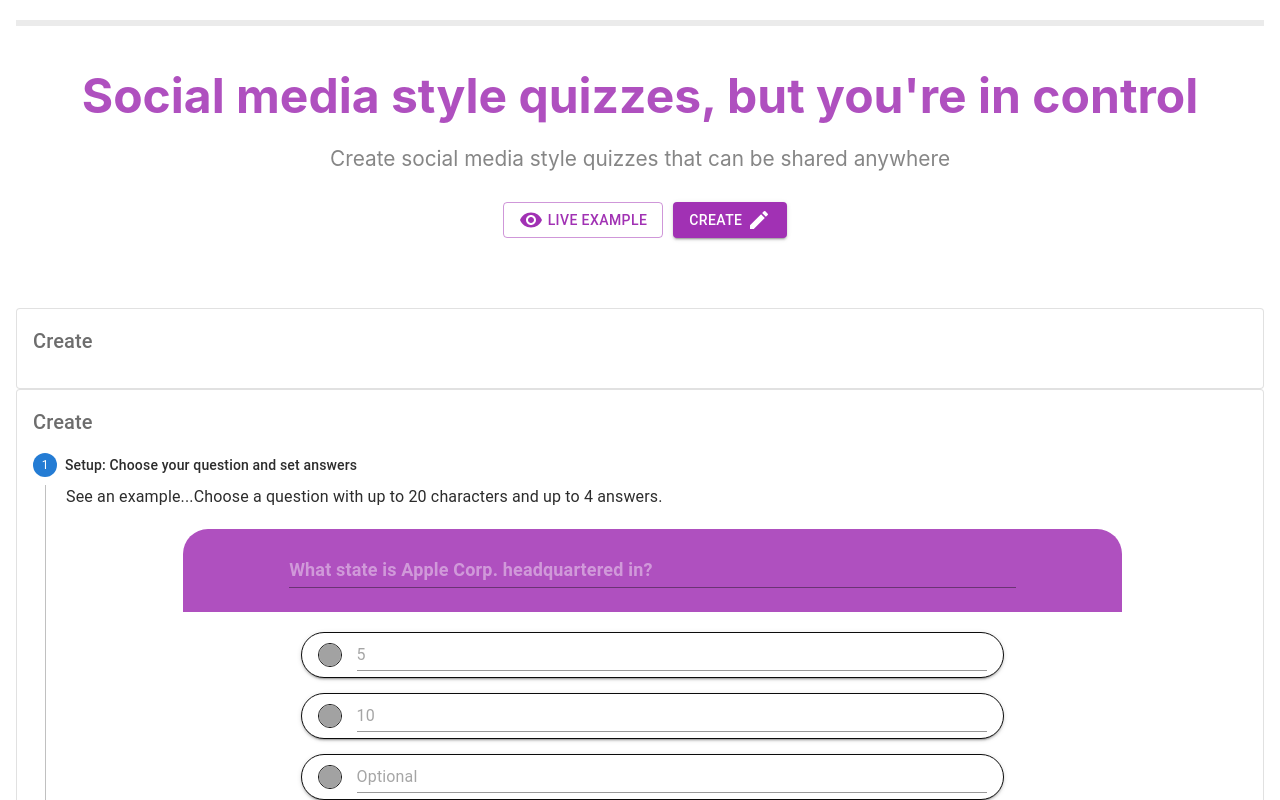
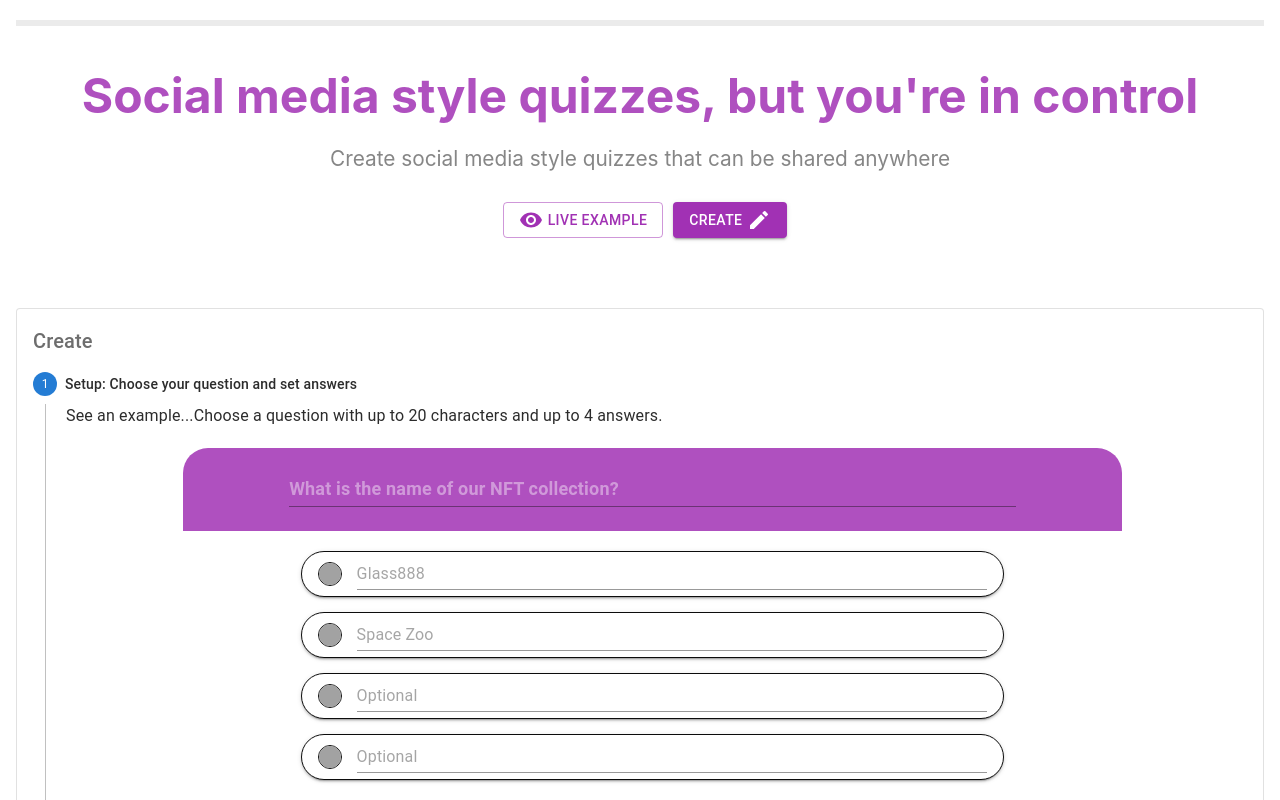
Before and after one commit to mattlovestech/Trivial, a Next.js app: page / in a window 1280 px wide. Shown: the top 800 px of the page. Built offline with nearby package versions, Linux system fonts and the light colour scheme; grey boxes are pictures that could not be loaded.

Commit message:
added more styling for flow

```diff
--- a/components/getStartedFlow.js
+++ b/components/getStartedFlow.js
@@ -13,12 +13,13 @@ import Input from "@mui/material/Input";
 import {Stack} from "@mui/material";
 import MoreHorizIcon from "@mui/icons-material/MoreHoriz";
 import {
+    Add, AddLink,
     AddLinkRounded,
     ChangeCircle,
     ChangeCircleOutlined, Circle,
-    CircleNotificationsRounded,
+    CircleNotificationsRounded, Code, CopyAll, CopyAllOutlined, Create,
     Edit,
-    EditAttributesRounded, FindInPage, FindInPageRounded, Save
+    EditAttributesRounded, FindInPage, FindInPageRounded, NewReleasesRounded, PlusOne, Save
 } from "@mui/icons-material";
 import styles from "../styles/Home.module.css";
 import TextField from "@mui/material/TextField";
@@ -27,6 +28,8 @@ import QuizNavBar from "./quizNavBar";
 import FormControl from "@mui/material/FormControl";
 import InputLabel from "@mui/material/InputLabel";
 import MenuItem from "@mui/material/MenuItem";
+import Link from "@mui/material/Link";
+import Card from "@mui/material/Card";
 
 
 // let array = {
@@ -71,11 +74,11 @@ export default function GetStartedFlow() {
         "deal777": {
             "answers": {
                 "0": {
-                    "answer": "5",
+                    "answer": "Glass888",
                     "correct": false
                 },
                 "1": {
-                    "answer": "10",
+                    "answer": "Space Zoo",
                     "correct": false
                 },
                 "2": {
@@ -89,7 +92,7 @@ export default function GetStartedFlow() {
             },
             "backgroundURL": "https://i.pinimg.com/originals/79/98/76/79987683faf27c0c4ddb2e57f2bfddac.gif",
             "correctAnswer": 3,
-            "question": "What state is Apple Corp. headquartered in?",
+            "question": "What is the name of our NFT collection?",
             "questionColor": "rgba(171, 71, 188, 1)",
             "user": {
                 "profileImageURL": "https://scontent-atl3-1.xx.fbcdn.net/v/t1.18169-9/28059302_10204493246327835_2867238887703167492_n.jpg?_nc_cat=105&ccb=1-5&_nc_sid=09cbfe&_nc_ohc=w6lhQV8S39gAX_jxyIq&_nc_ht=scontent-atl3-1.xx&oh=00_AT9SfIg4_h18Zi3wAKCzglXVOki2r84lYk9Ac1ZGN4P7VA&oe=6248C9CE",
@@ -239,7 +242,7 @@ export default function GetStartedFlow() {
                 </Stack>
                 <br/>
                 <div style={{backgroundImage:`url(` + data[0] +`)`,
-                    height: "450px"
+                    height: "500px"
                 }}>
                     <br/>
                     <br/>
@@ -252,7 +255,19 @@ export default function GetStartedFlow() {
 
         const publishBox = (
             <>
-            <Input/>
+
+                <a >
+                    <TextField
+                        label={"Shareable Link"}
+                    value={"http://intrivial.com/490843949"}
+                    disabled={true}
+                    fullWidth
+                    />
+
+
+
+
+                </a>
 
             </>
         )
@@ -322,6 +337,7 @@ export default function GetStartedFlow() {
                                         {index === steps.length - 1 ? (<>Publish &nbsp;<AddLinkRounded/>&nbsp;</>): (<>Save & Continue</>)}
                                     </Button>
                                     <Button
+                                        color={"secondary"}
                                         disabled={index === 0}
                                         onClick={handleBack}
                                         sx={{ mt: 1, mr: 1 }}
@@ -338,10 +354,15 @@ export default function GetStartedFlow() {
             </Stepper>
             {activeStep === steps.length && (
                 <Paper square elevation={0} sx={{ p: 3 }}>
-                    <Typography>All steps completed - quiz is ready</Typography>
-                    <Button onClick={handleReset} sx={{ mt: 1, mr: 1 }}>
-                        Reset
-                    </Button>
+                    <Typography>All steps completed - question is ready</Typography>
+                    <br/>
+                    {publishBox}
+
+                    <br/>
+                    <br/>
+                    <Button color={"secondary"} variant={"contained"}>View in  Dashboard </Button>
+                    <Button color={"secondary"} onClick={handleReset}> Create New </Button>
+
                 </Paper>
             )}
         </Box>
--- a/pages/index.js
+++ b/pages/index.js
@@ -94,17 +94,7 @@ export default function Home() {
 
             <br/>
         <br/>
-            <Box>
-                <Card variant="outlined">
 
-                    <CardContent>
-                        <Typography variant="h6" color="text.secondary" gutterBottom>
-                            Create
-                        </Typography>
-                        <CreateQuestionFlow/>
-                    </CardContent>
-                </Card>
-            </Box>
             <Box>
                 <Card variant="outlined">
 
```
